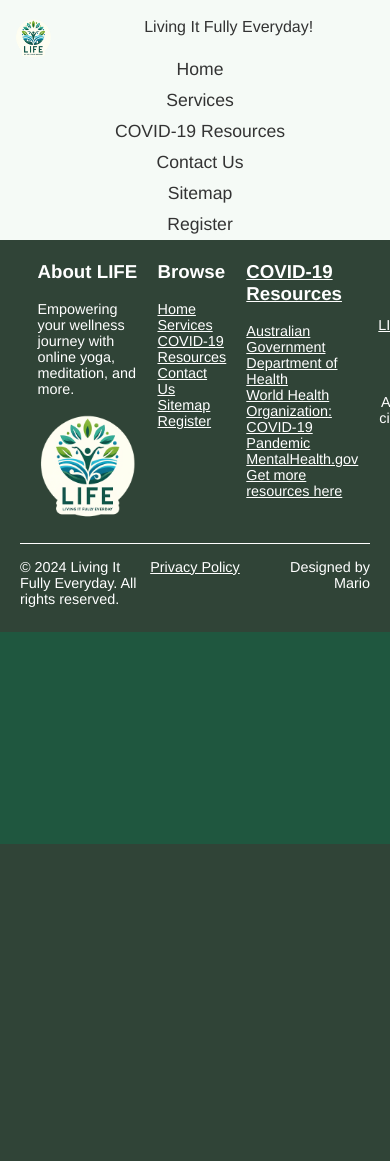
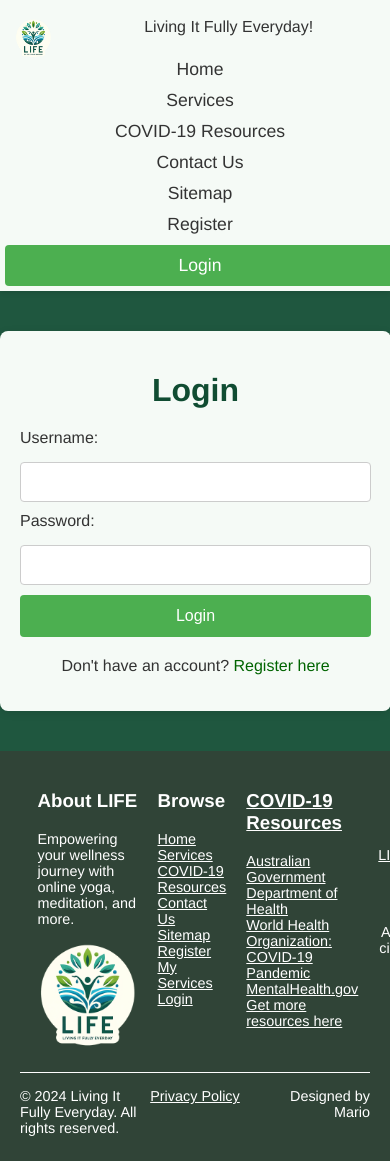
Before and after one commit to mariodj0/LIFE-wellness-extended_backend, a PHP site: page /login.php in a window 390 px wide; the page is wider, and only the part inside the window is pictured. Before the commit the page ends 844 px from the top of that part, so only its background shows below. Run offline with PHP 8.4, Linux system fonts and the light colour scheme.

Commit message:
Implement user authentication and myServices page
- Added a new login page/form in the header for user authentication.
- Implemented credential validation against the MySQL 'user' table.
- Created a myServices page accessible only to logged-in users, with a personalized welcome message.
- Included myServices page link in the sitemap, requiring login for access by non-authenticated users.
- Added a logout functionality on the myServices page redirecting users to the login page upon logout.

```diff
--- /dev/null
+++ b/backend/logout_process.php
@@ -0,0 +1,6 @@
+<?php
+session_start();
+session_destroy();
+header('Location: /~s3917002/wp/a2/login.php');
+exit();
+?>
--- a/includes/footer.php
+++ b/includes/footer.php
@@ -16,6 +16,8 @@
                 <li><a href="./contact.php">Contact Us</a></li>
                 <li><a href="./sitemap.php">Sitemap</a></li>
                 <li><a href="./register.php" class="register-link">Register</a></li>
+                <li><a href="./myServices.php">My Services</a></li>
+                <li><a href="./login.php">Login</a></li>
             </ul>
         </div>
         <div class="covid-resources">
@@ -42,3 +44,5 @@
         <p>Designed by Mario </p>
     </div>
 </footer>
+
+<script src="js/adjustMainPadding.js"></script>
--- a/includes/header_nav.php
+++ b/includes/header_nav.php
@@ -1,3 +1,11 @@
+<?php
+// Start the session
+if (session_status() == PHP_SESSION_NONE) {
+    session_start();
+}
+
+?>
+
 <header>
     <div class="logo">
         <p><a href="./index.php"><img src="./assets/logo.png" alt="LIFE Logo">Living It Fully Everyday!</a></p>
@@ -19,6 +27,12 @@
             <li><a href="./contact.php">Contact Us</a></li>
             <li><a href="./sitemap.php">Sitemap</a></li>
             <li><a href="./register.php" class="register-link">Register</a></li>
+            <!-- Conditionally display Login or Logout -->
+            <?php if (isset($_SESSION['user_email'])): ?>
+                <li><a href="/~s3917002/wp/a2/backend/logout_process.php" class="login-link">Logout</a></li>
+            <?php else: ?>
+                <li><a href="./login.php" class="login-link">Login</a></li>
+            <?php endif; ?>
         </ul>
     </nav>
 
--- /dev/null
+++ b/js/adjustMainPadding.js
@@ -0,0 +1,14 @@
+document.addEventListener('DOMContentLoaded', function () {
+    var header = document.querySelector('header');
+    var main = document.querySelector('main');
+    if (header && main) {
+        var headerHeight = header.offsetHeight;
+        main.style.paddingTop = headerHeight + 'px';
+    }
+
+    // Adjust the padding when the window is resized
+    window.addEventListener('resize', function() {
+        headerHeight = header.offsetHeight;
+        main.style.paddingTop = headerHeight + 'px';
+    });
+});
--- a/login.php
+++ b/login.php
@@ -1,8 +1,15 @@
 <!doctype html>
 <html lang="en">
+<?php
+session_start();
+// Check if the user is already logged in
+if (isset($_SESSION['user_id'])) {
+    header('Location: myServices.php');
+    exit();
+}
+?>
 
 <?php
-#session_start();
 $pageTitle = "Login - LIFE";
 require_once('includes/head.php');
 ?>
@@ -14,24 +21,34 @@ require_once('includes/header_nav.php');
 ?>
 
 <main>
-    <div class="login-container">
-        <h1>Login to LIFE</h1>
-        <form action="login_process.php" method="post">
-            <label for="email">Email:</label>
-            <input type="email" id="email" name="email" required>
+    <div class="login-form-container">
+        <h1>Login</h1>
+        <form action="backend/login_process.php" method="post">
+            <label for="email">Username:</label>
+            <input type="email" id="email" name="email" value="<?php echo $_SESSION['login_input']['email'] ?? ''; ?>" required>
+            <?php if(isset($_SESSION['login_errors']['email'])): ?>
+                <span class="error visible-error"><?php echo $_SESSION['login_errors']['email']; ?></span>
+            <?php endif; ?>
 
             <label for="password">Password:</label>
-            <input type="password" id="password" name="password" required>
+            <input type="password" id="password" name="password" value="<?php echo $_SESSION['login_input']['password'] ?? ''; ?>" required>
+            <?php if(isset($_SESSION['login_errors']['password'])): ?>
+                <span class="error visible-error"><?php echo $_SESSION['login_errors']['password']; ?></span>
+            <?php endif; ?>
+
+                <!-- General login error -->
+            <?php if(isset($_SESSION['login_errors']['login'])): ?>
+                <span class="error"><?php echo $_SESSION['login_errors']['login']; ?></span>
+            <?php endif; ?>
+
+            <!-- Database error -->
+            <?php if(isset($_SESSION['login_errors']['database'])): ?>
+                <span class="error"><?php echo $_SESSION['login_errors']['database']; ?></span>
+            <?php endif; ?>
 
             <button type="submit">Login</button>
         </form>
-        <!-- Optionally, display a message if redirected from successful registration -->
-
-        <?php if(isset($_SESSION['success_message'])): ?>
-            <p class="success-message"><?php echo $_SESSION['success_message']; ?></p>
-            <?php unset($_SESSION['success_message']); ?>
-        <?php endif; ?>
-
+        <p>Don't have an account? <a href="register.php">Register here</a></p>
     </div>
 </main>
 
@@ -39,5 +56,9 @@ require_once('includes/header_nav.php');
 require_once('includes/footer.php');
 ?>
 
+<!-- Clear any session errors after they are displayed -->
+<?php unset($_SESSION['login_errors']); ?>
+<?php unset($_SESSION['login_input']); ?>
+
 </body>
 </html>
--- a/sitemap.php
+++ b/sitemap.php
@@ -30,7 +30,8 @@ require_once('includes/header_nav.php');
             <li><a href="./contact.php">Contact Us</a></li>
             <li><a href="./register.php">Register</a></li>
             <li><a href="./privacy.php">Privacy Policy</a></li>
-
+            <li><a href="./myServices.php">My Services</a></li>
+            <li><a href="./login.php">Login</a></li>
         </ul>
     </section>
 </main>
--- a/styles.css
+++ b/styles.css
@@ -7,17 +7,6 @@ body {
     background: #104c32ee;
 }
 
-main {
-    padding-top: 60px;
-}
-
-@media (max-width: 768px) {
-    main {
-        padding-top: 80px;
-    }
-}
-
-
 header {
     background-color: #f5faf6;
     position: fixed;
@@ -25,6 +14,8 @@ header {
     left: 0;
     width: 100%;
     z-index: 100;
+    box-shadow: 0 2px 5px rgba(0,0,0,0.1);
+
 
 }
 
@@ -81,6 +72,22 @@ nav a {
 
 nav a:hover {
     color: #006400;
+}
+
+
+.login-link {
+    /* Styling for the login link, e.g., a different background color or border */
+    background-color: #4CAF50;
+    color: white;
+    padding: 10px 5px;
+    margin-left: auto;
+    margin-right: auto;
+    border-radius: 4px;
+    transition: background-color 0.3s;
+}
+
+.login-link:hover {
+    background-color: #367c39;
 }
 
 
@@ -154,9 +161,7 @@ nav a:hover {
 }
 
 /* Main content styles */
-main {
-    padding-top: 60px;
-}
+
 
 .hero {
     background: url('./assets/pexels.jpg') no-repeat center center;
@@ -194,14 +199,14 @@ main {
 
 
 
-.welcome-message {
+.welcome-message-hero {
     background-color: #f0f4f8;
     padding: 10px;
     margin-top: 0px;
     text-align: center;
 }
 
-.welcome-message p {
+.welcome-message-hero p {
     width: 70%;
     text-align: left;
     margin-left: auto;
@@ -734,12 +739,11 @@ footer a:hover {
 .registration-header {
     text-align: center;
     padding: 20px;
-    margin-top: 20px;
+
     color: #333;
 
     background-color: #f5faf6;
-    padding: 20px;
-    margin-top: 20px;
+
     text-align: center;
 
     margin-left: auto;
@@ -1065,3 +1069,172 @@ footer a:hover {
         font-size: 0.9em;
     }
 }
+
+
+/* Login Page Styles */
+.login-form-container {
+    background: #f5faf6;
+    padding: 30px;
+    margin: 40px auto;
+    width: 80%;
+    max-width: 400px;
+    border-radius: 8px;
+    box-shadow: 0 2px 8px rgba(0,0,0,0.1);
+    text-align: center;
+}
+
+.login-form-container h1 {
+    color: #104c32;
+    margin-bottom: 20px;
+}
+
+.login-form-container form {
+    display: grid;
+    gap: 10px;
+}
+
+.login-form-container label {
+    text-align: left;
+    margin-bottom: 5px;
+}
+
+.login-form-container input[type="email"],
+.login-form-container input[type="password"] {
+    padding: 10px;
+    border: 1px solid #ccc;
+    border-radius: 4px;
+    font-size: 1em;
+}
+
+.login-form-container button {
+    background-color: #4CAF50;
+    color: white;
+    padding: 12px 20px;
+    border: none;
+    border-radius: 4px;
+    cursor: pointer;
+    transition: background-color 0.3s ease;
+    font-size: 1em;
+}
+
+.login-form-container button:hover {
+    background-color: #367c39;
+}
+
+.login-form-container .error {
+    display: block;
+    color: red;
+    font-size: 0.8em;
+    margin-top: 5px;
+}
+
+.login-form-container p {
+    margin-top: 20px;
+}
+
+.login-form-container a {
+    color: #006400;
+    text-decoration: none;
+}
+
+.login-form-container a:hover {
+    text-decoration: underline;
+}
+
+/* Responsive adjustments */
+@media (max-width: 768px) {
+    .login-form-container {
+        width: 90%;
+        padding: 20px;
+    }
+}
+
+
+
+/* Styles for My Services Page */
+
+/* Welcome Message and Logout Button */
+.welcome-message {
+    background-color: #f5faf6;
+    padding: 20px;
+    text-align: center;
+    border-radius: 5px;
+    margin: 20px auto;
+    width: 80%;
+    max-width: 800px;
+}
+
+.logout-button {
+    display: inline-block;
+    margin-top: 10px;
+    background-color: #4CAF50;
+    color: white;
+    padding: 10px 15px;
+    border: none;
+    border-radius: 4px;
+    text-decoration: none;
+    cursor: pointer;
+    transition: background-color 0.3s ease;
+}
+
+.logout-button:hover {
+    background-color: #367c39;
+}
+
+/* Dashboard and Recommendations Sections */
+.personal-dashboard, .recommendations, .exclusive-offers, .services-and-resources {
+    background-color: #ffffff;
+    padding: 20px;
+    border-radius: 5px;
+    margin: 20px auto;
+    width: 80%;
+    max-width: 800px;
+    box-shadow: 0 2px 5px rgba(0,0,0,0.1);
+}
+
+.personal-dashboard h2, .recommendations h2, .exclusive-offers h2, .services-section h2, .resources-section h2 {
+    color: #104c32;
+    margin-bottom: 15px;
+    text-align: center;
+}
+
+.dashboard-items, .offers, .service-list {
+    display: grid;
+    grid-template-columns: repeat(auto-fit, minmax(250px, 1fr));
+    gap: 20px;
+}
+
+.item, .offer, .service-item {
+    background-color: #f5faf6;
+    padding: 15px;
+    border-radius: 4px;
+    text-align: center;
+}
+
+.item h3, .offer h3, .service-item h3 {
+    margin-bottom: 10px;
+    text-align: center;
+}
+
+/* Links in Recommendations and Resources */
+.recommendations ul, .resources-section ul {
+    list-style-type: none;
+    padding: 0;
+}
+
+.recommendations li a, .resources-section li a {
+    color: #006400;
+    text-decoration: none;
+    transition: text-decoration 0.3s ease;
+}
+
+.recommendations li a:hover, .resources-section li a:hover {
+    text-decoration: underline;
+}
+
+/* Responsive Styles */
+@media (max-width: 768px) {
+    .welcome-message, .personal-dashboard, .recommendations, .exclusive-offers, .services-and-resources {
+        width: 90%;
+    }
+}
```
Also changed, not shown: backend/login_process.php (added, +72 -0 lines), index.php (+1 -7 lines), js/validate.js (deleted, +0 -226 lines), myServices.php (added, +107 -0 lines).
